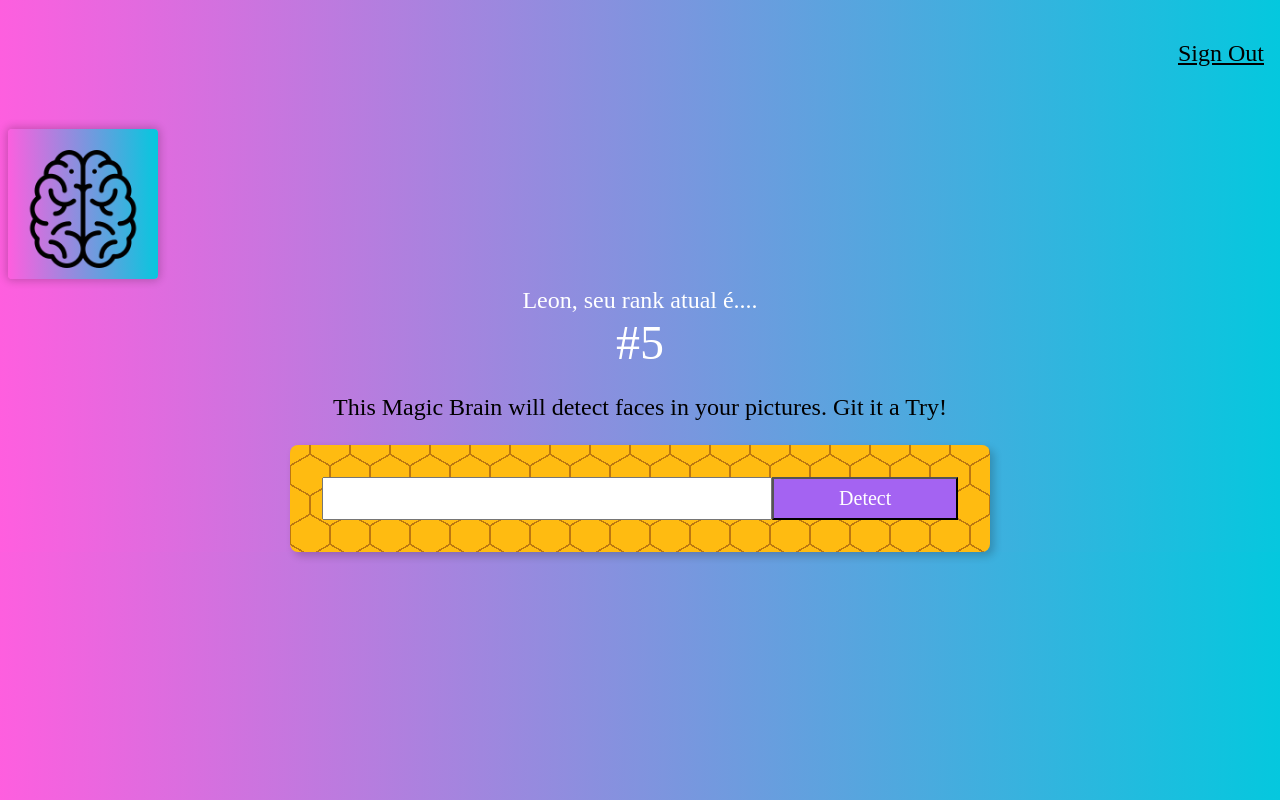
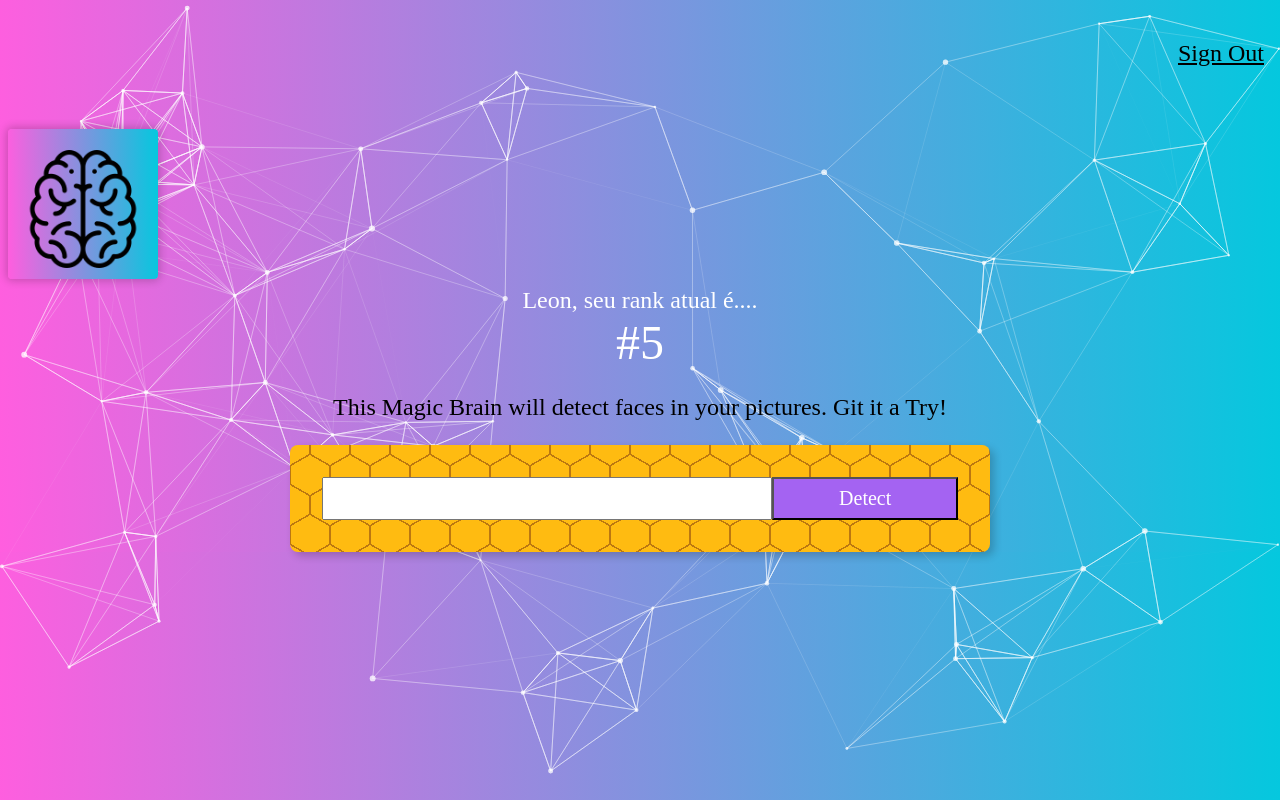
Before and after one commit to malkavianleon/facedetect, a React (Create React App) app: page / in a window 1280 px wide. Built offline with nearby package versions, Linux system fonts and the light colour scheme.

Commit message:
Arquivos Prontos depois do Particles
Arquivos Depois do Particles funcionando normalmente,

Estou salvando esse backup, pois quando comecei a trabalhar com a API, tive problemas para dar o comando NPM START

```diff
--- a/package.json
+++ b/package.json
@@ -10,6 +10,7 @@
     "react-dom": "^17.0.2",
     "react-parallax-tilt": "^1.6.4",
     "react-scripts": "5.0.0",
+    "react-tsparticles": "^1.42.1",
     "tachyons": "^4.12.0",
     "web-vitals": "^2.1.4"
   },
--- a/src/App.css
+++ b/src/App.css
@@ -40,3 +40,12 @@
     transform: rotate(360deg);
   }
 }
+
+.particles {
+  position: fixed;
+  top: 0;
+  right: 0;
+  bottom: 0;
+  left: 0;
+  z-index: -1;
+}
--- a/src/App.js
+++ b/src/App.js
@@ -4,11 +4,90 @@
 import Logo from './components/Logo/Logo';
 import ImageLinkForm from './components/ImageLinkForm/ImageLinkForm';
 import Rank from './components/Rank/Rank';
+import Particles from 'react-tsparticles';
+
+const particlesOptions = {
+
+}
 
 class App extends Component{
   render() {
     return (
     <div className="App">
+      <Particles className='particles' id="tsparticles"
+      options={{
+        fpsLimit: 60,
+        interactivity: {
+          events: {
+            onClick: {
+              enable: true,
+              mode: "push",
+            },
+            onHover: {
+              enable: true,
+              mode: "repulse",
+            },
+            resize: true,
+          },
+          modes: {
+            bubble: {
+              distance: 400,
+              duration: 2,
+              opacity: 0.8,
+              size: 40,
+            },
+            push: {
+              quantity: 4,
+            },
+            repulse: {
+              distance: 200,
+              duration: 0.4,
+            },
+          },
+        },
+        particles: {
+          color: {
+            value: "#ffffff",
+          },
+          links: {
+            color: "#ffffff",
+            distance: 200,
+            enable: true,
+            opacity: 0.5,
+            width: 1,
+          },
+          collisions: {
+            enable: false,
+          },
+          move: {
+            direction: "none",
+            enable: true,
+            outMode: "bounce",
+            random: false,
+            speed: 3,
+            straight: false,
+          },
+          number: {
+            density: {
+              enable: true,
+              area: 1000,
+            },
+            value: 80,
+          },
+          opacity: {
+            value: 0.5,
+          },
+          shape: {
+            type: "circle",
+          },
+          size: {
+            random: true,
+            value: 3,
+          },
+        },
+        detectRetina: true,
+      }}
+    />
       <Navigation />
       <Logo />
       <Rank />
```
Also changed, not shown: 1 other file (tests, documents, lock files or other folders).
